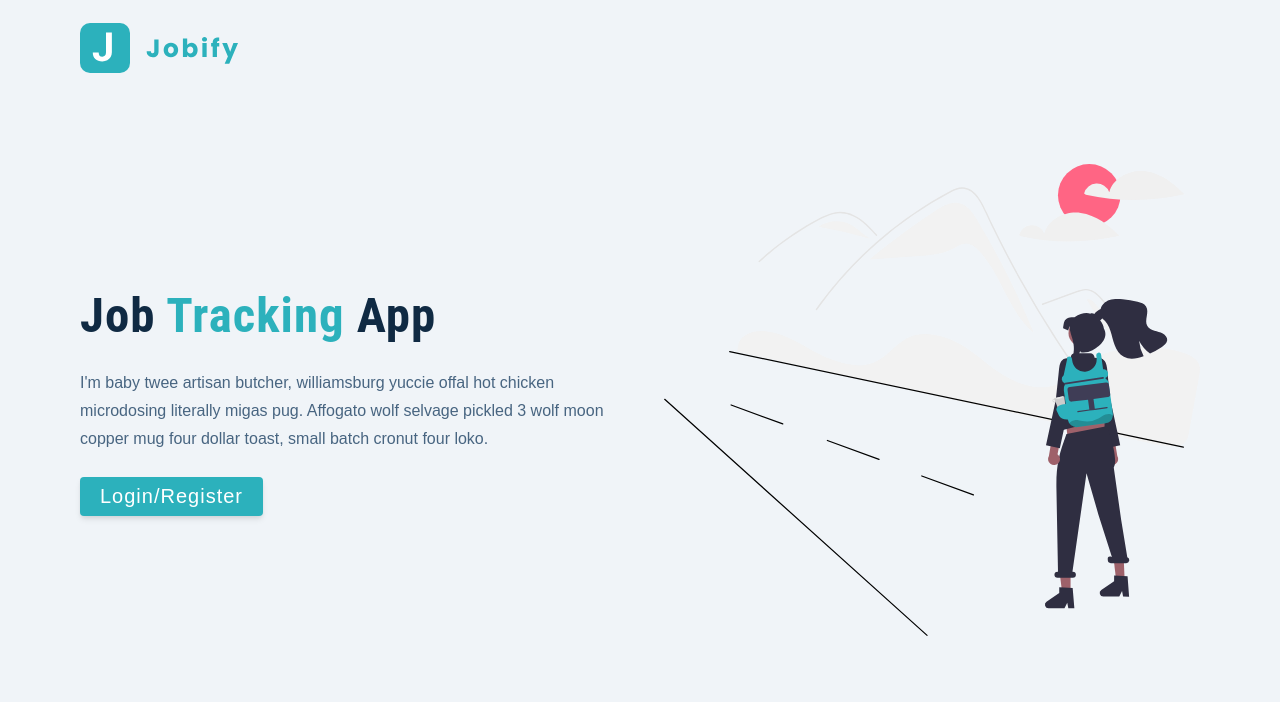
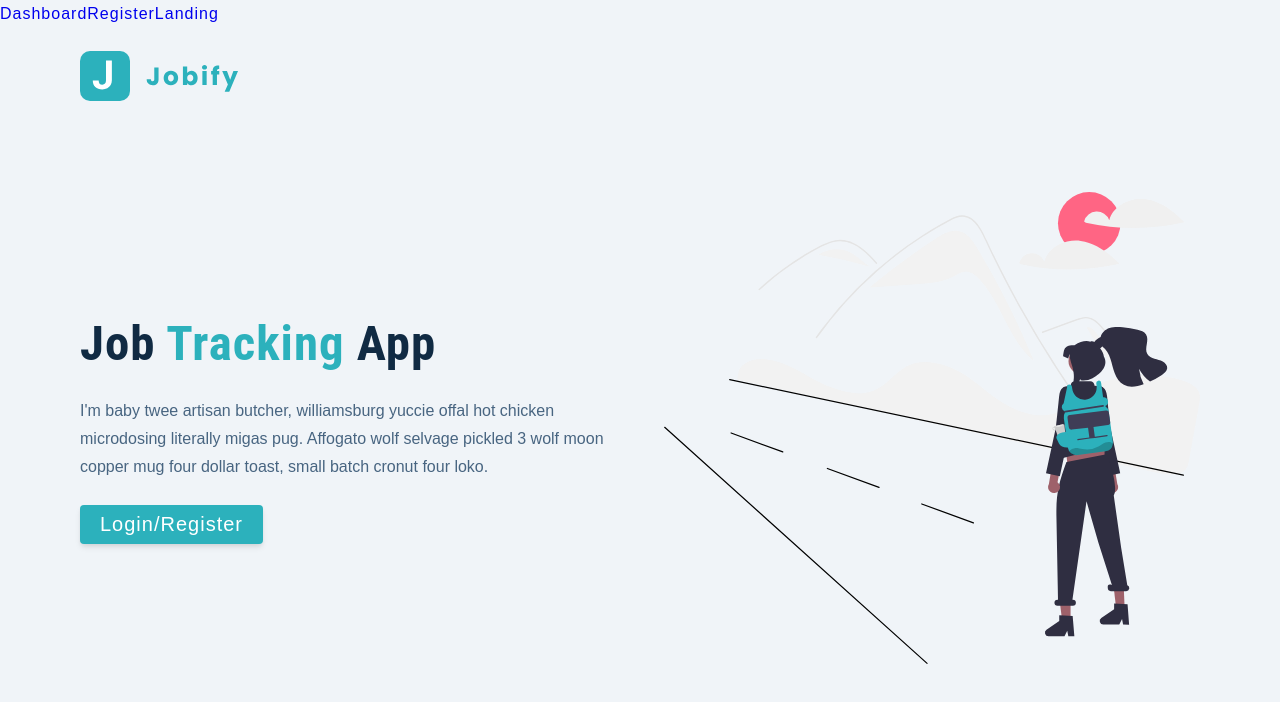
Before and after one commit to SoneThaya/Jobify-MERN, a React (Create React App) app in the folder client/: page /landing in a window 1280 px wide. Shown: the top 702 px of the page. Built offline with nearby package versions, Linux system fonts and the light colour scheme.

Commit message:
created some pages

```diff
--- a/client/src/App.js
+++ b/client/src/App.js
@@ -1,14 +1,19 @@
-import Landing from "./pages/Landing";
+import { Landing, Register, Dashboard, Error } from "./pages/index";
 import { BrowserRouter, Routes, Route, Link } from "react-router-dom";
 
 const App = () => {
   return (
     <BrowserRouter>
+      <nav>
+        <Link to="/">Dashboard</Link>
+        <Link to="/register">Register</Link>
+        <Link to="/landing">Landing</Link>
+      </nav>
       <Routes>
-        <Route path="/" element={<div>Dashboard</div>} />
-        <Route path="/register" element={<div>Register</div>} />
+        <Route path="/" element={<Dashboard />} />
+        <Route path="/register" element={<Register />} />
         <Route path="/landing" element={<Landing />} />
-        <Route path="*" element={<div>Error</div>} />
+        <Route path="*" element={<Error />} />
       </Routes>
     </BrowserRouter>
   );
--- /dev/null
+++ b/client/src/pages/Dashboard.js
@@ -0,0 +1,5 @@
+const Dashboard = () => {
+  return <h1>Dashboard</h1>;
+};
+
+export default Dashboard;
--- /dev/null
+++ b/client/src/pages/Error.js
@@ -0,0 +1,5 @@
+const Error = () => {
+  return <h1>Error</h1>;
+};
+
+export default Error;
--- a/client/src/pages/Landing.js
+++ b/client/src/pages/Landing.js
@@ -1,6 +1,7 @@
 import main from "../assets/images/main.svg";
 import Wrapper from "../assets/wrappers/LandingPage";
 import { Logo } from "../components";
+import { Link } from "react-router-dom";
 
 const Landing = () => {
   return (
@@ -19,7 +20,9 @@ const Landing = () => {
             wolf moon copper mug four dollar toast, small batch cronut four
             loko.
           </p>
-          <button className="btn btn-hero">Login/Register</button>
+          <Link to="/register" className="btn btn-hero">
+            Login/Register
+          </Link>
         </div>
         <img src={main} alt="job hunt" className="img main-img" />
       </div>
--- /dev/null
+++ b/client/src/pages/Register.js
@@ -0,0 +1,9 @@
+const Register = () => {
+    return (
+        <h1>
+            Register
+        </h1>
+    )
+}
+
+export default Register
--- /dev/null
+++ b/client/src/pages/index.js
@@ -0,0 +1,6 @@
+import Register from "./Register";
+import Dashboard from "./Dashboard";
+import Error from "./Error";
+import Landing from "./Landing";
+
+export { Register, Dashboard, Error, Landing };
```
